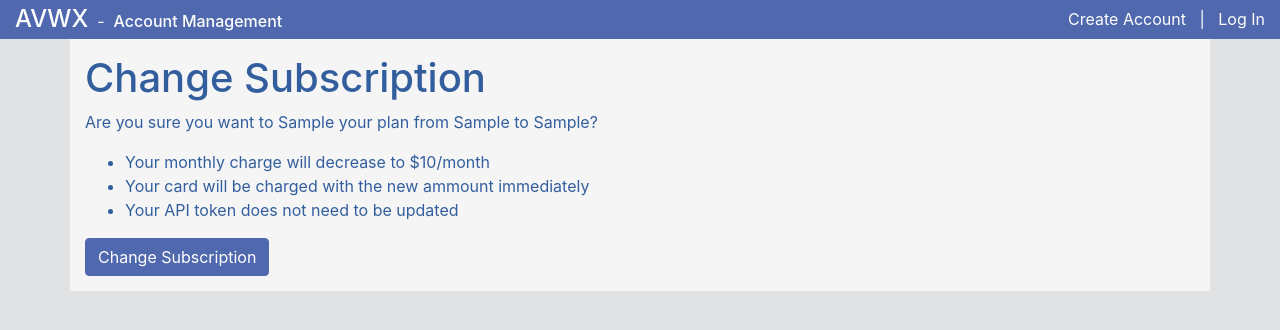
After one commit to avwx-rest/avwx-account, a Flask app: template avwx_account/templates/change.html in a window 1280 px wide. The commit adds this page. Shown: the top 330 px of the page. Run offline with Flask 2, Linux system fonts and the light colour scheme; the template is opened without the code that fills it: most values are stand-ins (such as "Sample title", 1, 10 or a date in 2020); some libraries are stand-ins or nearby versions.

Commit message:
Implement subscription change and cancellation

```diff
--- a/avwx_account/payment.py
+++ b/avwx_account/payment.py
@@ -41,6 +41,7 @@ def new_subscription(plan: str, token: str) -> bool:
         items=[{'plan': PLANS[plan]['id']}]
     )
     current_user.subscription_id = subscription.id
+    current_user.plan = plan
     db.session.commit()
     return True
 
@@ -52,13 +53,16 @@ def change_subscription(plan: str) -> bool:
     if not sid or current_user.plan == plan:
         return False
     subscription = stripe.Subscription.retrieve(sid)
-    stripe.Subscription.modify(sid,
+    subscription.modify(sid,
         cancel_at_period_end=False,
         items=[{
             'id': subscription['items']['data'][0].id,
             'plan': PLANS[plan]['id'],
         }]
     )
+    current_user.subscription_id = subscription.id
+    current_user.plan = plan
+    db.session.commit()
     return True
 
 def cancel_subscription() -> bool:
@@ -70,4 +74,10 @@ def cancel_subscription() -> bool:
         return False
     subscription = stripe.Subscription.retrieve(sid)
     subscription.delete()
+    customer = stripe.Customer.retrieve(current_user.customer_id)
+    customer.delete()
+    current_user.customer_id = None
+    current_user.subscription_id = None
+    current_user.plan = None
+    db.session.commit()
     return True
--- a/avwx_account/static/css/main.css
+++ b/avwx_account/static/css/main.css
@@ -35,3 +35,29 @@ nav .col-xs-auto {
     background-color: #4d5155;
     border-color: #4d5155;
 }
+
+.btn-disabled {
+    background-color: #4d5155;
+    border-color: #4d5155;
+    color: white;
+}
+
+.btn-disabled:hover {
+    color: white;
+}
+
+.btn-danger {
+    background-color: white;
+    border-color: #BA150C;
+    color: #BA150C;
+}
+
+.btn-danger:hover {
+    background-color: #BA150C;
+    border-color: #BA150C;
+    color: white;
+}
+
+.btn-grid .btn {
+    margin: 2px;
+}
--- /dev/null
+++ b/avwx_account/templates/change.html
@@ -0,0 +1,14 @@
+{% extends 'base.html' %}
+
+{% block content %}
+<h1>Change Subscription</h1>
+<p>Are you sure you want to {{ change_type }} your plan from {{ old_plan }} to {{ new_plan }}?</p>
+<ul>
+    <li>Your monthly charge will {{ 'increase' if change_type == 'upgrade' else 'decrease' }} to ${{ new_plan_price }}/month</li>
+    <li>Your card will be charged with the new ammount immediately</li>
+    <li>Your API token does not need to be updated</li>
+</ul>
+<form action="{{ url_for('change', plan=new_plan) }}" method="POST">
+    <input class="btn btn-primary" type="submit" value="Change Subscription">
+</form>
+{% endblock %}
--- a/avwx_account/templates/success.html
+++ b/avwx_account/templates/success.html
@@ -2,5 +2,5 @@
 
 {% block content %}
 <h1>Success!</h1>
-<p>You've successfully done a thing!</p>
+<p>Click <a href="{{ url_for('manage') }}">here</a> to go back to the management page.</p>
 {% endblock %}
--- a/avwx_account/views.py
+++ b/avwx_account/views.py
@@ -2,7 +2,7 @@
 avwx_account.views - App routing and view logic
 """
 
-from flask import redirect, render_template, request
+from flask import flash, redirect, render_template, request
 from flask_user import login_required, current_user
 from avwx_account import app, payment
 from avwx_account.models import User
@@ -14,17 +14,22 @@ def home():
 @app.route('/manage')
 @login_required
 def manage():
-    return render_template('manage.html')
+    return render_template('manage.html',
+        plan=current_user.plan,
+    )
 
 # Payment management
 
 @app.route('/activate/<plan>', methods=['GET', 'POST'])
 @login_required
 def activate(plan: str):
+    if current_user.plan:
+        flash('You are already subscribed to AVWX')
+        return redirect('manage')
     try:
         plan_data = payment.PLANS[plan]
     except KeyError:
-        redirect('home.html')
+        return redirect('home')
     if request.method == 'POST':
         payment.new_subscription(plan, request.form['stripeToken'])
         return redirect('success')
@@ -33,13 +38,47 @@ def activate(plan: str):
             stripe_key=app.config['STRIPE_PUB_KEY'],
             plan_tag=plan,
             plan_description=plan_data['description'],
-            plan_price=plan_data['price'] * 100,
+            plan_price=plan_data['price'],
+            stripe_price=plan_data['price'] * 100,
             email=current_user.email,
         )
 
 @app.route('/success')
+@login_required
 def success():
     return render_template('success.html')
+
+@app.route('/change/<plan>', methods=['GET', 'POST'])
+@login_required
+def change(plan: str):
+    try:
+        plan_data = payment.PLANS[plan]
+    except KeyError:
+        return redirect('home')
+    if current_user.plan == plan:
+        flash(f'You are already subscribed to the {plan} plan')
+        return redirect('manage')
+    if request.method == 'POST':
+        payment.change_subscription(plan)
+        return redirect('success')
+    return render_template('change.html',
+        old_plan=current_user.plan,
+        new_plan=plan,
+        new_plan_price=payment.PLANS[plan]['price'],
+        change_type='upgrade' if plan == 'enterprise' else 'downgrade',
+    )
+
+@app.route('/cancel', methods=['GET', 'POST'])
+@login_required
+def cancel():
+    if not current_user.plan:
+        flash('You currently do not subscribe to a plan')
+        return redirect('manage')
+    if request.method == 'POST':
+        payment.cancel_subscription()
+        current_user.clear_token()
+        return redirect('success')
+    return render_template('cancel.html')
 
 # Token management
 
```
Also changed, not shown: avwx_account/models.py (+8 -0 lines), avwx_account/templates/activate.html (+5 -3 lines), avwx_account/templates/cancel.html (added, +12 -0 lines), avwx_account/templates/include/plans.html (+14 -0 lines), avwx_account/templates/manage.html (+15 -12 lines).
